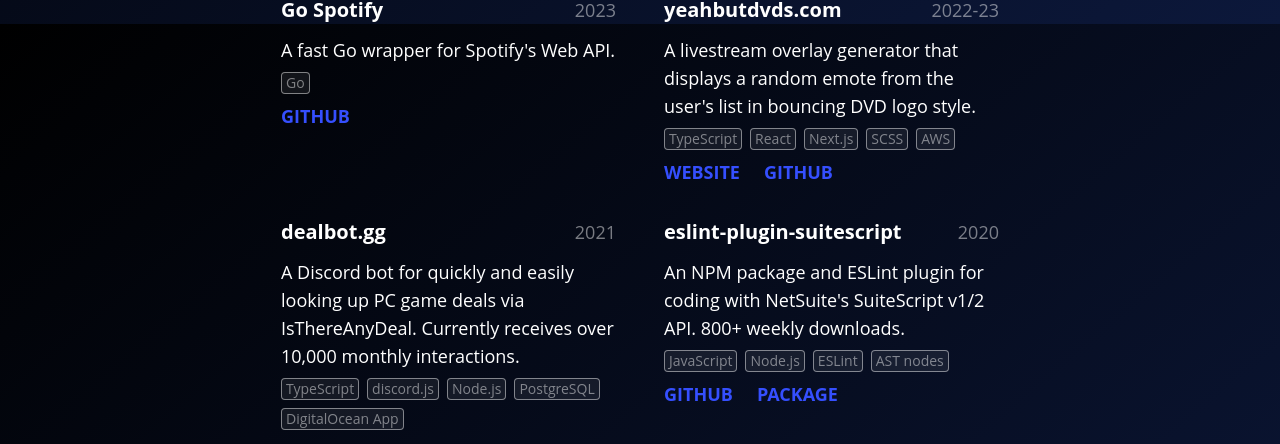
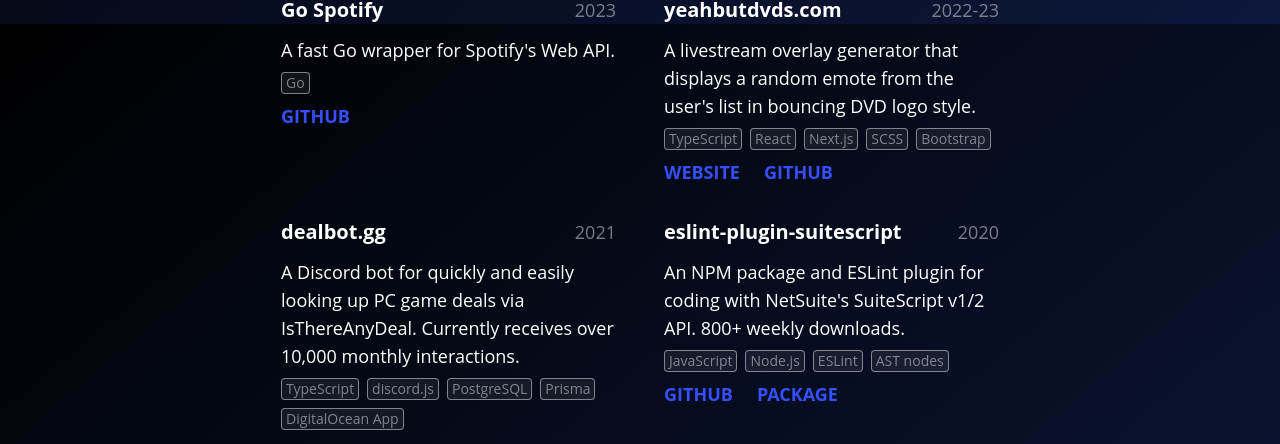
Before and after one commit to acdvs/acdvs.dev, a Next.js app: page / in a window 1280 px wide. Shown: the part 2376-2820 px from the top of the page. Built offline with nearby package versions, Linux system fonts and the light colour scheme.

Commit message:
Change tags

```diff
--- a/src/components/sections/Projects.tsx
+++ b/src/components/sections/Projects.tsx
@@ -44,7 +44,7 @@
           title="yeahbutdvds.com"
           date="2022-23"
           description="A livestream overlay generator that displays a random emote from the user's list in bouncing DVD logo style."
-          tags={['TypeScript', 'React', 'Next.js', 'SCSS', 'AWS']}
+          tags={['TypeScript', 'React', 'Next.js', 'SCSS', 'Bootstrap']}
           liveURL="https://yeahbutdvds.com"
           sourceURL="https://github.com/omegastreamtv/YEAHBUTDVDs"
         />
@@ -52,7 +52,7 @@
           title="dealbot.gg"
           date="2021"
           description="A Discord bot for quickly and easily looking up PC game deals via IsThereAnyDeal. Currently receives over 10,000 monthly interactions."
-          tags={['TypeScript', 'discord.js', 'Node.js', 'PostgreSQL', 'DigitalOcean App']}
+          tags={['TypeScript', 'discord.js', 'PostgreSQL', 'Prisma', 'DigitalOcean App']}
           liveURL="https://dealbot.gg"
           sourceURL="https://github.com/acdvs/isthereanydeal-lookup"
         />
```
